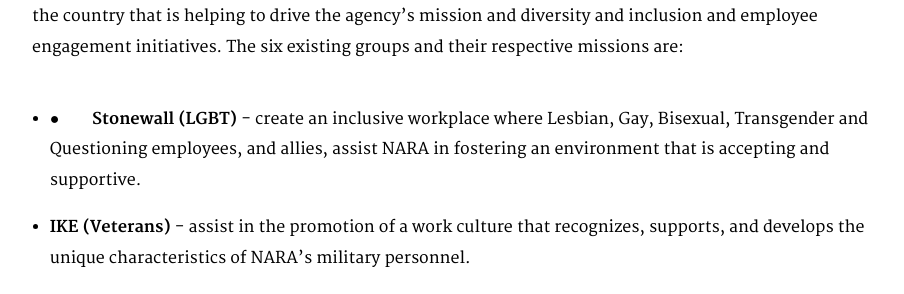
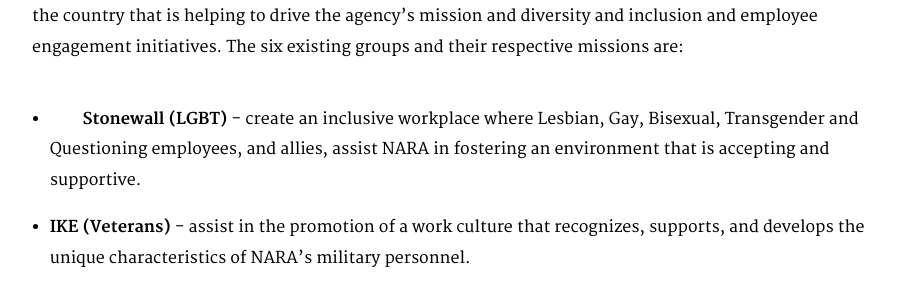
Before and after one commit to usnationalarchives/opengovplan, a Jekyll site: the page built from pages/employeeengagement.md, in a window 1280 px wide and 900 px high, scrolled down 6393 px. Shown: the part 151-445 px from the top of the window, without its empty margins (350-1254 px from the left). Built offline with Jekyll 4.4.1, drawn with Linux system fonts in a browser that asks for light colours.

```diff
--- a/pages/employeeengagement.md
+++ b/pages/employeeengagement.md
@@ -92,7 +92,7 @@ description: ""
 &nbsp;</p>
 
 <ul>
-  <li>●&nbsp;&nbsp;&nbsp;&nbsp;&nbsp;&nbsp;&nbsp; <strong>Stonewall (LGBT) </strong>- create an inclusive workplace where Lesbian, Gay, Bisexual, Transgender and Questioning employees, and allies, assist NARA in fostering an environment that is accepting and supportive.</li>
+  <li>&nbsp;&nbsp;&nbsp;&nbsp;&nbsp;&nbsp;&nbsp; <strong>Stonewall (LGBT) </strong>- create an inclusive workplace where Lesbian, Gay, Bisexual, Transgender and Questioning employees, and allies, assist NARA in fostering an environment that is accepting and supportive.</li>
   <li><strong>IKE (Veterans)</strong> - assist in the promotion of a work culture that recognizes, supports, and develops the unique characteristics of NARA’s military personnel.</li>
   <li><strong>HALO (Hispanic-Latino)</strong> - enhance the quality of life at NARA for Hispanic and Latino employees, and promote external awareness of NARA in Hispanic/Latino communities.</li>
   <li><strong>disABILITY (Individuals with Disabilities)</strong> - focus on the awareness and resolution of the challenges facing individuals with disabilities in the workplace and seek to assist them in career advancement.</li>
```
